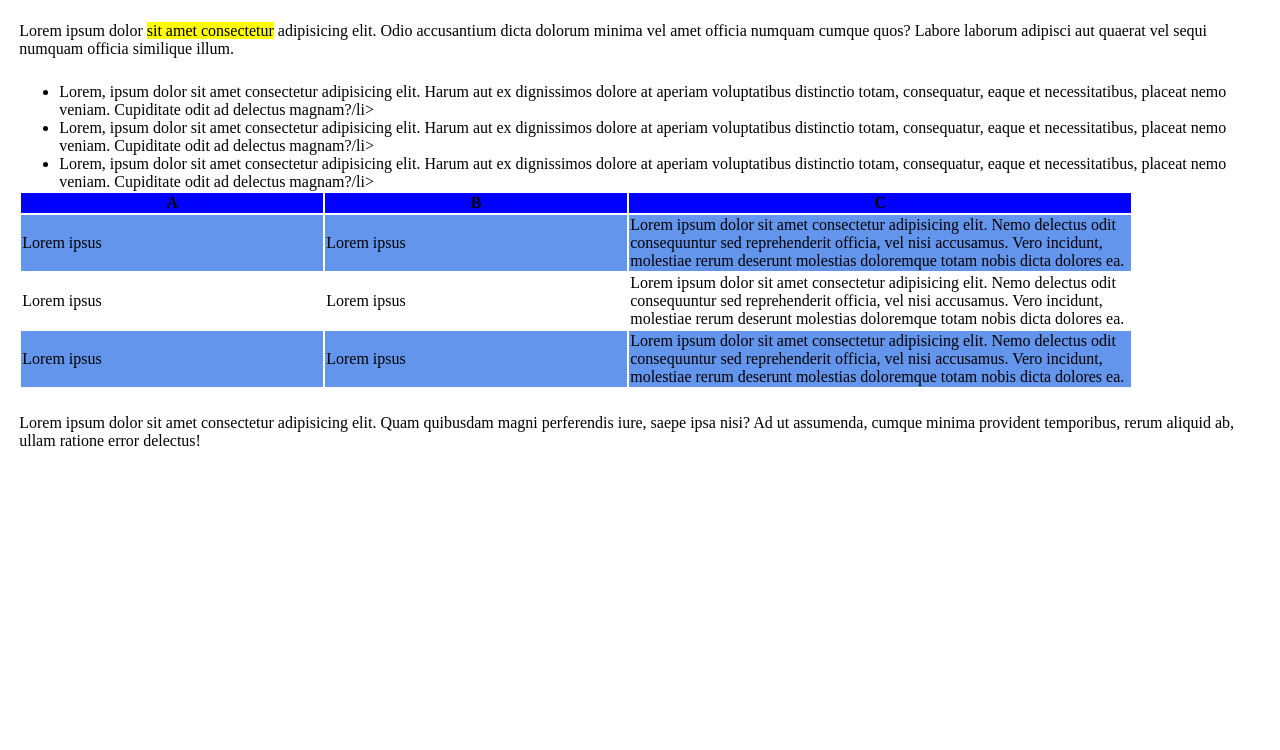
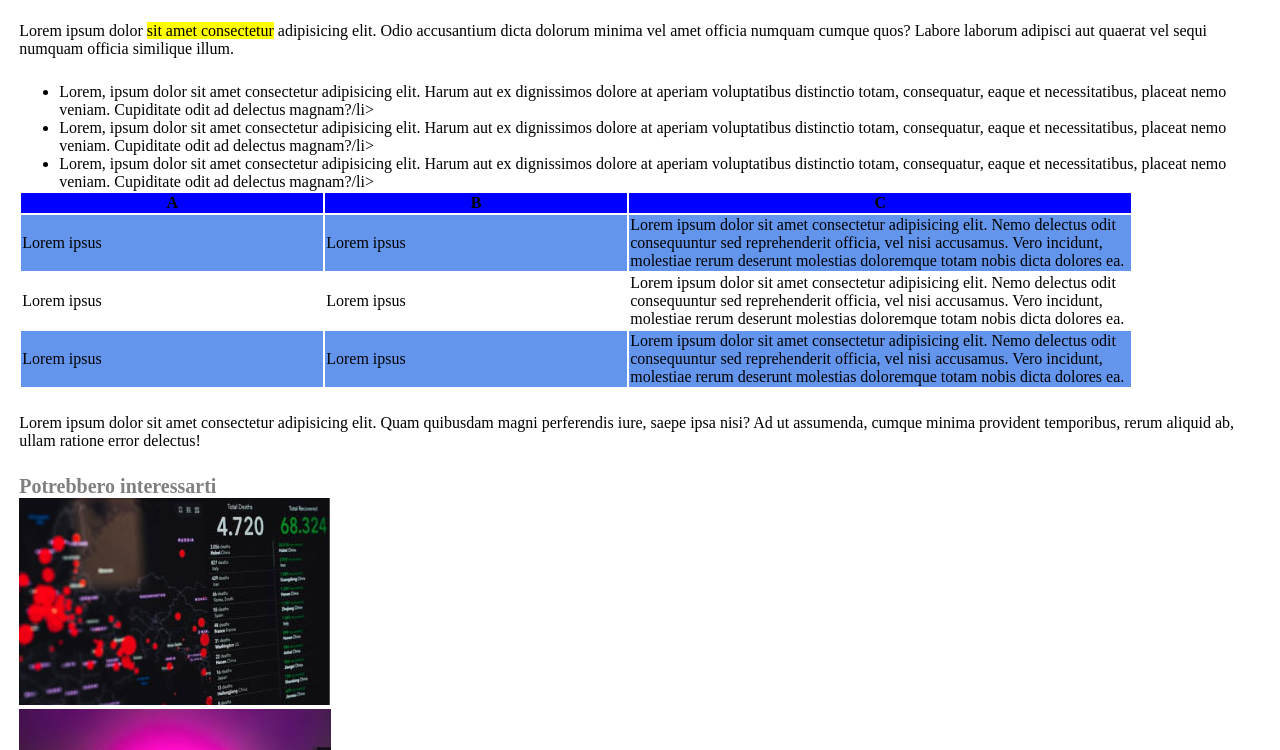
Before and after one commit to Robma1994/html-css-booleaner, a plain HTML site: page index.html in a window 1280 px wide. Shown: the part 754-1504 px from the top of the page. Before the commit the page ends 1204 px from the top, so only its background shows below. Drawn offline with Linux system fonts and the light colour scheme.

Commit message:
Esercizio Completato

```diff
--- a/css/style.css
+++ b/css/style.css
@@ -11,7 +11,7 @@
 /*Fine header*/
 
 /*Main*/
-.corpo-centrale{
+.accentramento{
     margin: 0 auto;
     width: 97%;
 }
@@ -65,3 +65,11 @@ thead{
 .colonna-tre{
     width: 500px;
 }
+
+.footer{
+    margin-top: 25px;
+}
+.potrebbe-interessarti{
+    color: gray;
+    font-size: 20px;
+}
--- a/index.html
+++ b/index.html
@@ -9,13 +9,14 @@
 </head>
 <body>
 <!-- Intestazione  -->
+<div class="accentramento">
     <header class="intestazione">
         <img src="img/logo.svg" alt="Logo" width="300" height="300">
     </header>
 <!-- Fine intestazione  -->
 
 <!-- corpo -->
-    <main class="corpo-centrale">
+    <main>
         <section class="sezione-uno">
             <h1>Internet deve essere al servizio del "bene pubblico": Il manifesto di Tim Berners-Lee</h1>
             <h4><span class="scritto-da">Scritto da</span><span class="autore">The Booleaner</span></h4>
@@ -75,7 +76,18 @@
 <!-- fine corpo  -->
 
 <!-- Footer  -->
+    <footer class="footer">
+        <h4 class="potrebbe-interessarti"> Potrebbero interessarti</h4>
+        <div>
+            <img src="img/graph.jpg" alt="">
+        </div>
+        <div>
+            <img src="img/monitor.jpg" alt="">
+        </div>
+
+    </footer>
 
 <!-- Fine footer  -->
+</div>
 </body>
 </html>
```
